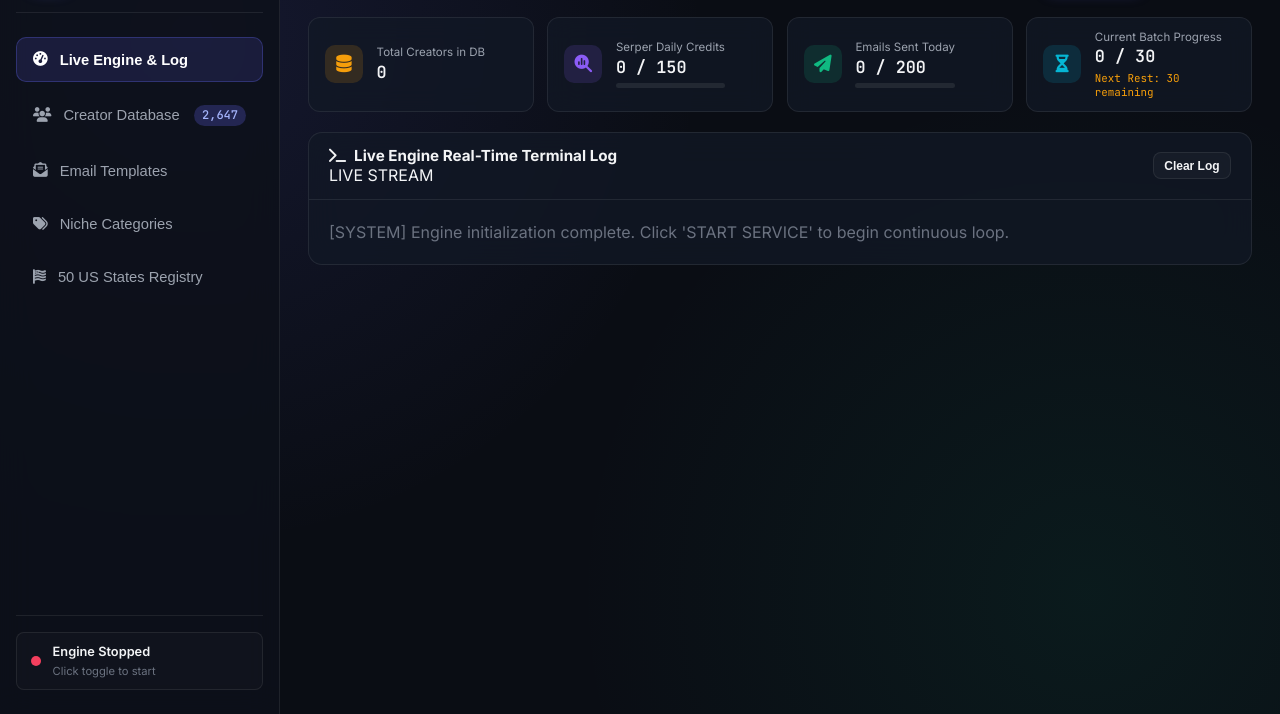
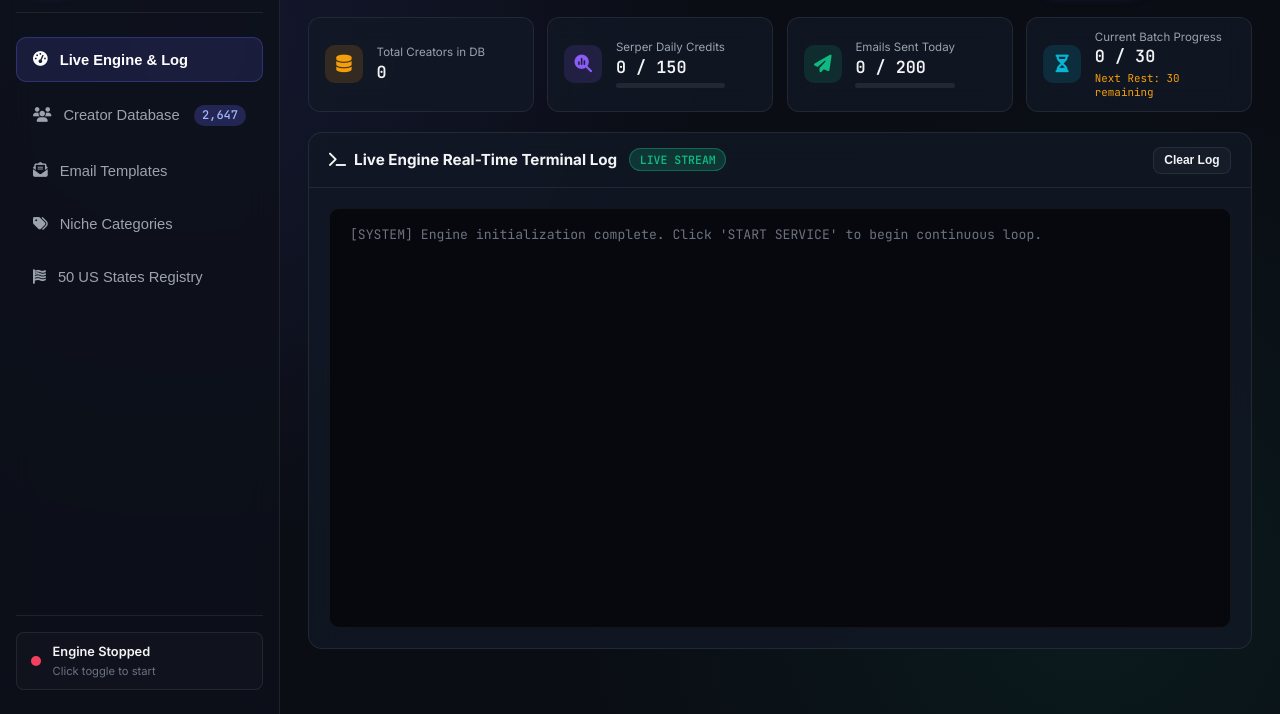
Before and after one commit to mr-aryan-rana/usa-creator-outreach-engine, a website: page static/index.html in a window 1280 px wide. Shown: the part 86-800 px from the top of the page. Drawn offline with Linux system fonts and the light colour scheme; no server answers.

Commit message:
Fix: Align terminal log CSS selectors (.terminal-feed) and add pulse-tag flex layout

```diff
--- a/static/index.html
+++ b/static/index.html
@@ -140,8 +140,8 @@
         <!-- Terminal Output Viewport -->
         <div class="panel">
           <div class="panel-header">
-            <div class="panel-title-group">
-              <h3><i class="fa-solid fa-terminal"></i> Live Engine Real-Time Terminal Log</h3>
+            <div class="panel-title-group" style="display: flex; align-items: center; gap: 0.75rem;">
+              <h3 style="margin: 0;"><i class="fa-solid fa-terminal"></i> Live Engine Real-Time Terminal Log</h3>
               <span class="pulse-tag" id="live-stream-badge">LIVE STREAM</span>
             </div>
             <button class="btn btn-sm btn-outline" id="btn-clear-terminal">Clear Log</button>
--- a/static/style.css
+++ b/static/style.css
@@ -348,19 +348,21 @@ body {
 .panel-header h3 { font-size: 0.95rem; font-weight: 700; display: flex; align-items: center; gap: 0.5rem; }
 .panel-body { padding: 1.25rem; }
 
-/* Terminal Panel */
+/* Terminal Panel & Log Stream */
 .terminal-panel .panel-body { padding: 0; }
 
-.terminal-body {
+.terminal-feed, .terminal-body {
   background: #06080d;
+  border-radius: 10px;
   font-family: var(--font-mono);
   font-size: 0.82rem;
   padding: 1rem 1.25rem;
-  height: 400px;
+  height: 420px;
   overflow-y: auto;
   display: flex;
   flex-direction: column;
-  gap: 0.5rem;
+  gap: 0.45rem;
+  border: 1px solid rgba(255, 255, 255, 0.05);
 }
 
 .terminal-line {
@@ -375,11 +377,11 @@ body {
 .terminal-line.action { color: #a78bfa; }
 .terminal-line.error { color: #f87171; }
 
-.badge-pulse {
+.pulse-tag, .badge-pulse {
   background: rgba(16, 185, 129, 0.2);
   color: var(--secondary);
   border: 1px solid rgba(16, 185, 129, 0.4);
-  padding: 0.25rem 0.65rem;
+  padding: 0.2rem 0.6rem;
   border-radius: 20px;
   font-size: 0.72rem;
   font-family: var(--font-mono);
```
